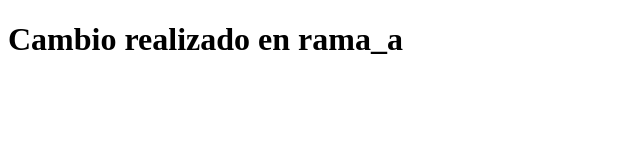
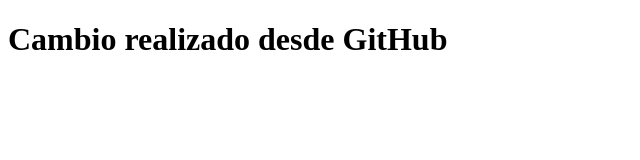
Before and after one commit to oabm77/prueba_git, a plain HTML site: page index.html in a window 1280 px wide. Shown: the whole page, without its empty margins (0-640 px from the left). Drawn offline with Linux system fonts and the light colour scheme.

Commit message:
Update index.html
desde Github

```diff
--- a/index.html
+++ b/index.html
@@ -4,6 +4,6 @@
 	<title>Prueba GIT</title>
 </head>
 <body>
-	<h1>Cambio realizado en rama_a</h1>
+	<h1>Cambio realizado desde GitHub</h1>
 </body>
 </html>
```
